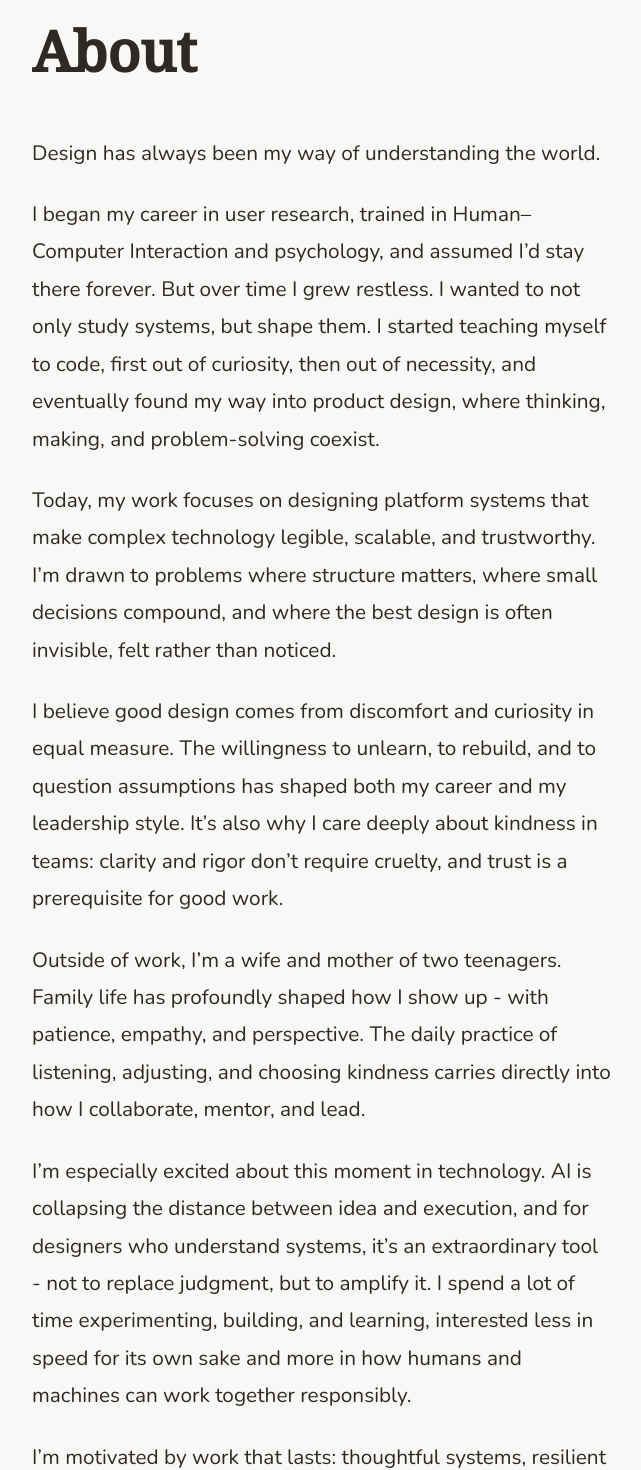
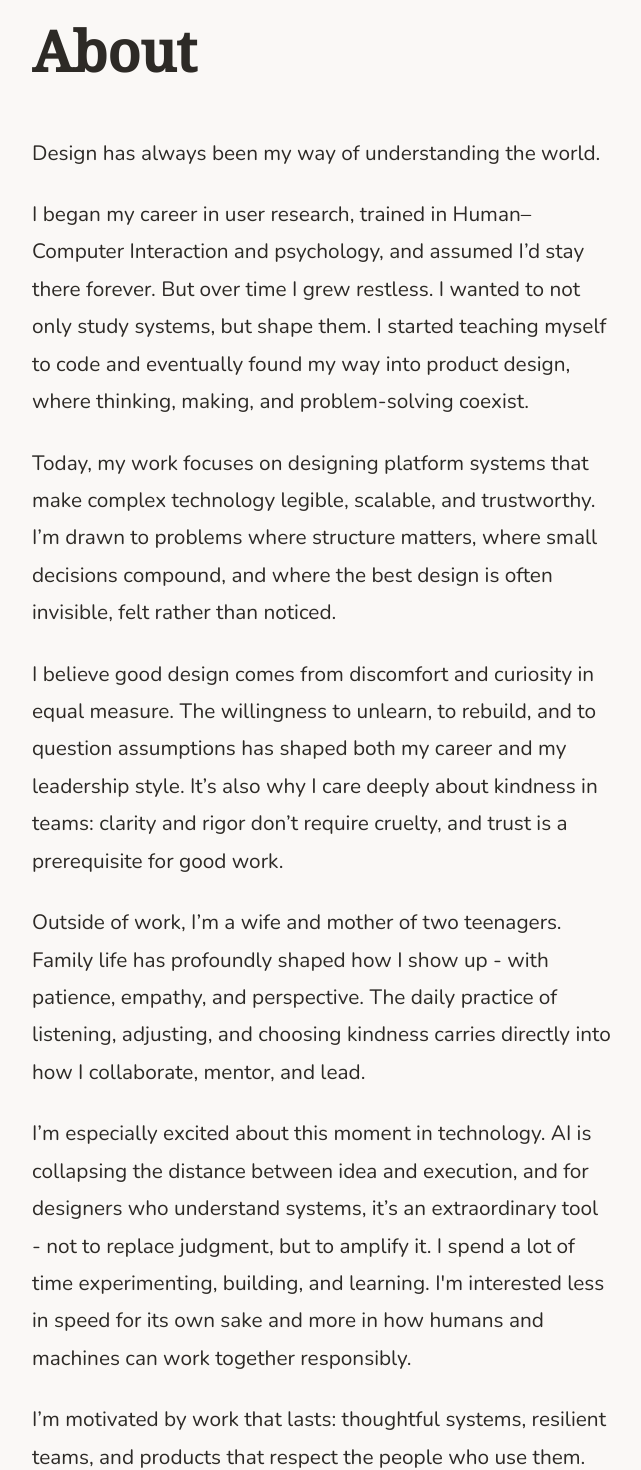
Before and after one commit to flores8/lauralee2025, a Next.js app: page /about in a window 1280 px wide. Shown: the part 120-1590 px from the top of the page, without its empty margins (315-956 px from the left). Built offline with nearby package versions, Linux system fonts and the light colour scheme.

Commit message:
some more minor adjustments to my about page

```diff
--- a/app/(main)/about/page.js
+++ b/app/(main)/about/page.js
@@ -3,16 +3,16 @@ export default function About() {
     <div className="intro">
       <h1>About</h1>
 
-      <section style={{ marginTop: '3rem' }}>
+      <section style={{ marginTop: '3rem', marginBottom: '3rem' }}>
         {/* <h2>The craft</h2> */}
         <p>
         Design has always been my way of understanding the world.
         </p>
-        <p>I began my career in user research, trained in Human–Computer Interaction and psychology, and assumed I’d stay there forever. But over time I grew restless. I wanted to not only study systems, but shape them. I started teaching myself to code, first out of curiosity, then out of necessity, and eventually found my way into product design, where thinking, making, and problem-solving coexist.</p>
+        <p>I began my career in user research, trained in Human–Computer Interaction and psychology, and assumed I’d stay there forever. But over time I grew restless. I wanted to not only study systems, but shape them. I started teaching myself to code and eventually found my way into product design, where thinking, making, and problem-solving coexist.</p>
         <p>Today, my work focuses on designing platform systems that make complex technology legible, scalable, and trustworthy. I’m drawn to problems where structure matters, where small decisions compound, and where the best design is often invisible, felt rather than noticed.</p>
         <p>I believe good design comes from discomfort and curiosity in equal measure. The willingness to unlearn, to rebuild, and to question assumptions has shaped both my career and my leadership style. It’s also why I care deeply about kindness in teams: clarity and rigor don’t require cruelty, and trust is a prerequisite for good work.</p>
         <p>Outside of work, I’m a wife and mother of two teenagers. Family life has profoundly shaped how I show up - with patience, empathy, and perspective. The daily practice of listening, adjusting, and choosing kindness carries directly into how I collaborate, mentor, and lead.</p>
-        <p>I’m especially excited about this moment in technology. AI is collapsing the distance between idea and execution, and for designers who understand systems, it’s an extraordinary tool - not to replace judgment, but to amplify it. I spend a lot of time experimenting, building, and learning, interested less in speed for its own sake and more in how humans and machines can work together responsibly.</p>
+        <p>I’m especially excited about this moment in technology. AI is collapsing the distance between idea and execution, and for designers who understand systems, it’s an extraordinary tool - not to replace judgment, but to amplify it. I spend a lot of time experimenting, building, and learning. I'm interested less in speed for its own sake and more in how humans and machines can work together responsibly.</p>
         <p>I’m motivated by work that lasts: thoughtful systems, resilient teams, and products that respect the people who use them.</p>
       </section>
     </div>
```
